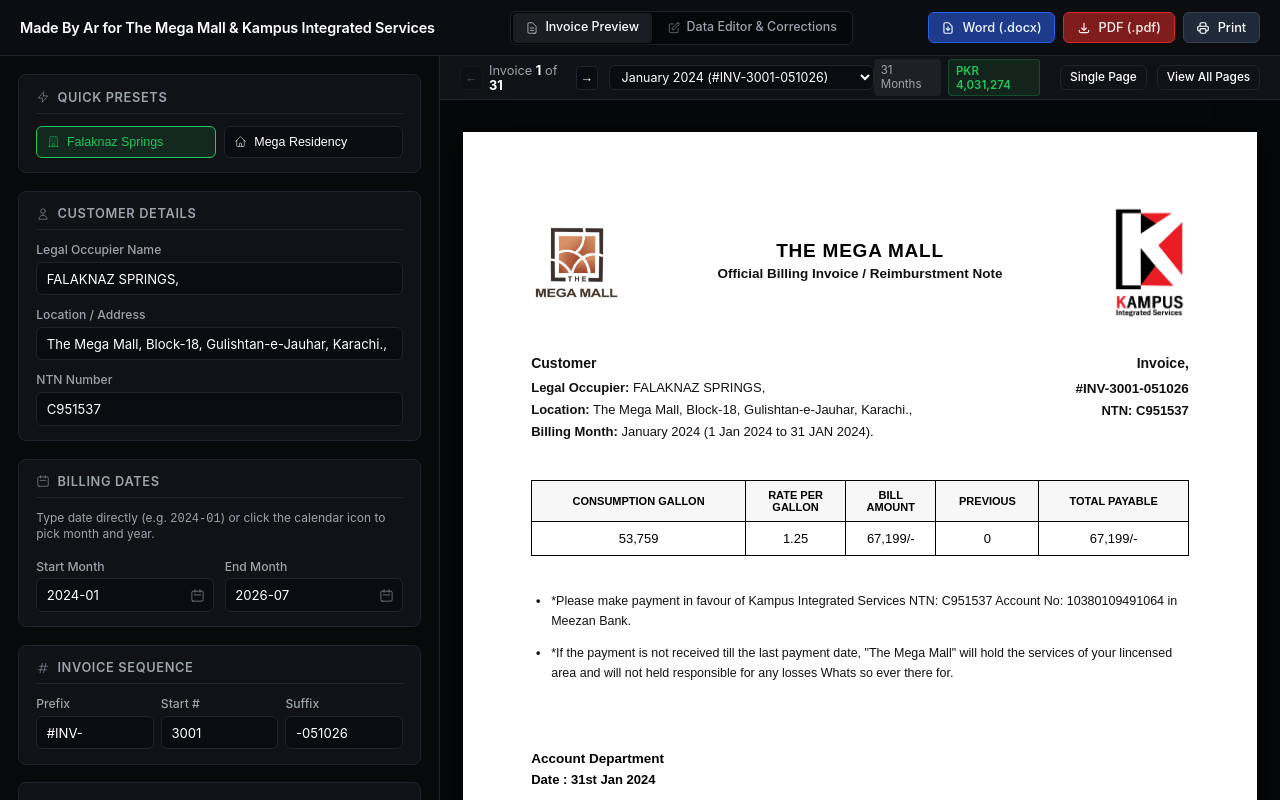
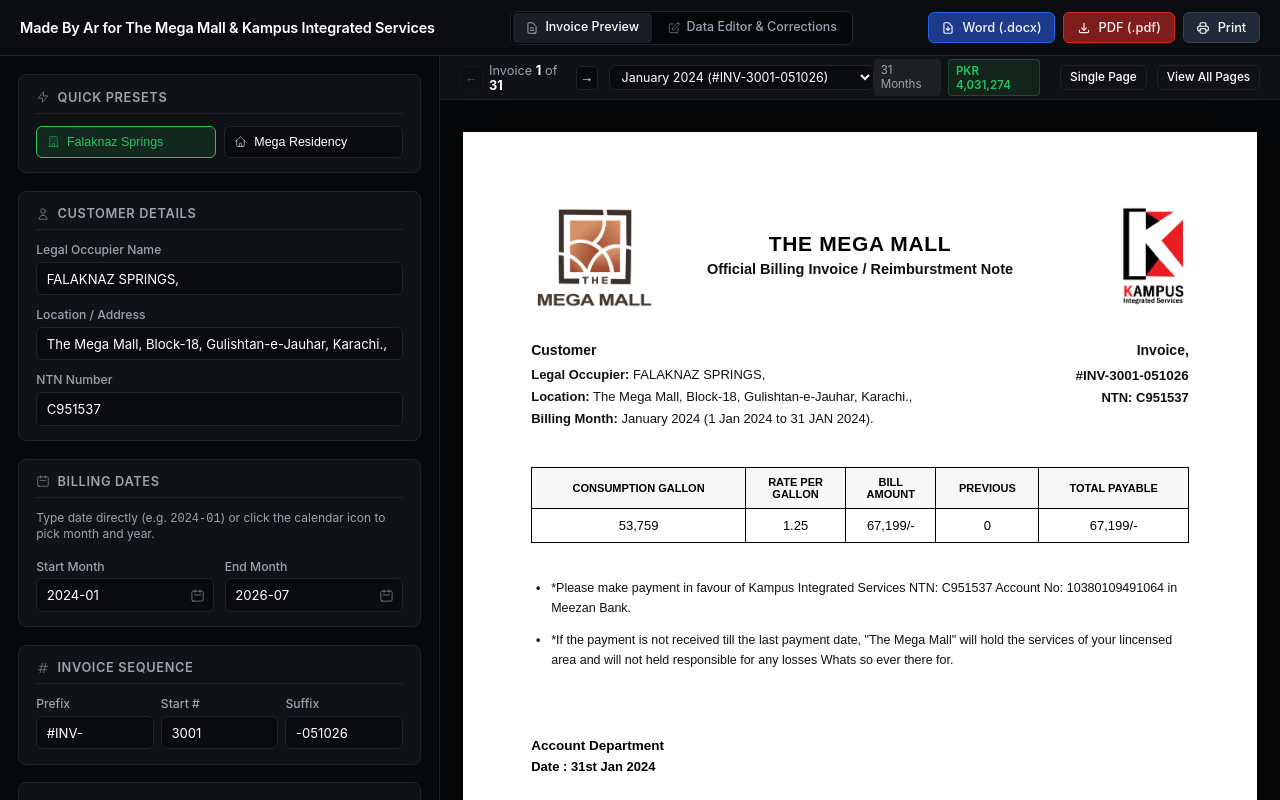
Before and after one commit to Vulkan-dev/for-kampus, a website: page public/index.html in a window 1280 px wide. Drawn offline with Linux system fonts and the light colour scheme.

Commit message:
Fix logo scaling to exact PDF measurements (Mega Mall 128x106, Kampus 70x108) and add cache busters

```diff
--- a/public/app.js
+++ b/public/app.js
@@ -245,14 +245,14 @@ function renderInvoiceSheet(inv) {
       <!-- Header -->
       <div class="inv-header">
         <div class="inv-logo-left">
-          <img src="assets/mega-mall-logo.png" alt="THE MEGA MALL" style="width:92px; height:auto; display:block;" />
+          <img src="assets/mega-mall-logo.png" alt="THE MEGA MALL" style="width:128px; height:106px; object-fit:contain; display:block;" />
         </div>
         <div class="inv-title-center">
           <h1>THE MEGA MALL</h1>
           <p>Official Billing Invoice / Reimburstment Note</p>
         </div>
         <div class="inv-logo-right">
-          <img src="assets/kampus-logo.png" alt="KAMPUS Integrated Services" style="width:78px; height:auto; display:block;" />
+          <img src="assets/kampus-logo.png" alt="KAMPUS Integrated Services" style="width:70px; height:108px; object-fit:contain; display:block;" />
         </div>
       </div>
 
--- a/public/index.html
+++ b/public/index.html
@@ -4,7 +4,7 @@
   <meta charset="UTF-8">
   <meta name="viewport" content="width=device-width, initial-scale=1.0">
   <title>The Mega Mall - Billing &amp; Reimbursement Invoices</title>
-  <link rel="stylesheet" href="style.css">
+  <link rel="stylesheet" href="style.css?v=2">
   <script src="assets/html2pdf.bundle.min.js"></script>
 </head>
 <body>
@@ -354,6 +354,6 @@
   <!-- Themed Toast Notifications Container (Replaces browser alerts) -->
   <div class="toast-container" id="toastContainer"></div>
 
-  <script src="app.js"></script>
+  <script src="app.js?v=2"></script>
 </body>
 </html>
--- a/public/style.css
+++ b/public/style.css
@@ -873,17 +873,20 @@ input:checked + .slider:before {
   justify-content: space-between;
   align-items: center;
   margin-bottom: 2rem;
+  width: 100%;
 }
 
 .inv-logo-left {
   display: flex;
   align-items: center;
-  width: 120px;
+  justify-content: flex-start;
+  width: 140px;
 }
 
 .inv-logo-left img {
-  width: 92px;
-  height: auto;
+  width: 128px !important;
+  height: 106px !important;
+  object-fit: contain;
   display: block;
 }
 
@@ -894,16 +897,16 @@ input:checked + .slider:before {
 }
 
 .inv-title-center h1 {
-  font-size: 19px;
+  font-size: 21px;
   font-weight: 800;
-  letter-spacing: 0.04em;
+  letter-spacing: 0.03em;
   color: #000000;
-  margin: 0 0 4px 0;
+  margin: 0 0 5px 0;
   text-transform: uppercase;
 }
 
 .inv-title-center p {
-  font-size: 13.5px;
+  font-size: 14.5px;
   font-weight: 600;
   color: #111111;
   margin: 0;
@@ -913,12 +916,13 @@ input:checked + .slider:before {
   display: flex;
   align-items: center;
   justify-content: flex-end;
-  width: 120px;
+  width: 140px;
 }
 
 .inv-logo-right img {
-  width: 78px;
-  height: auto;
+  width: 70px !important;
+  height: 108px !important;
+  object-fit: contain;
   display: block;
 }
 
```
Also changed, not shown: server.js (+23 -14 lines).
